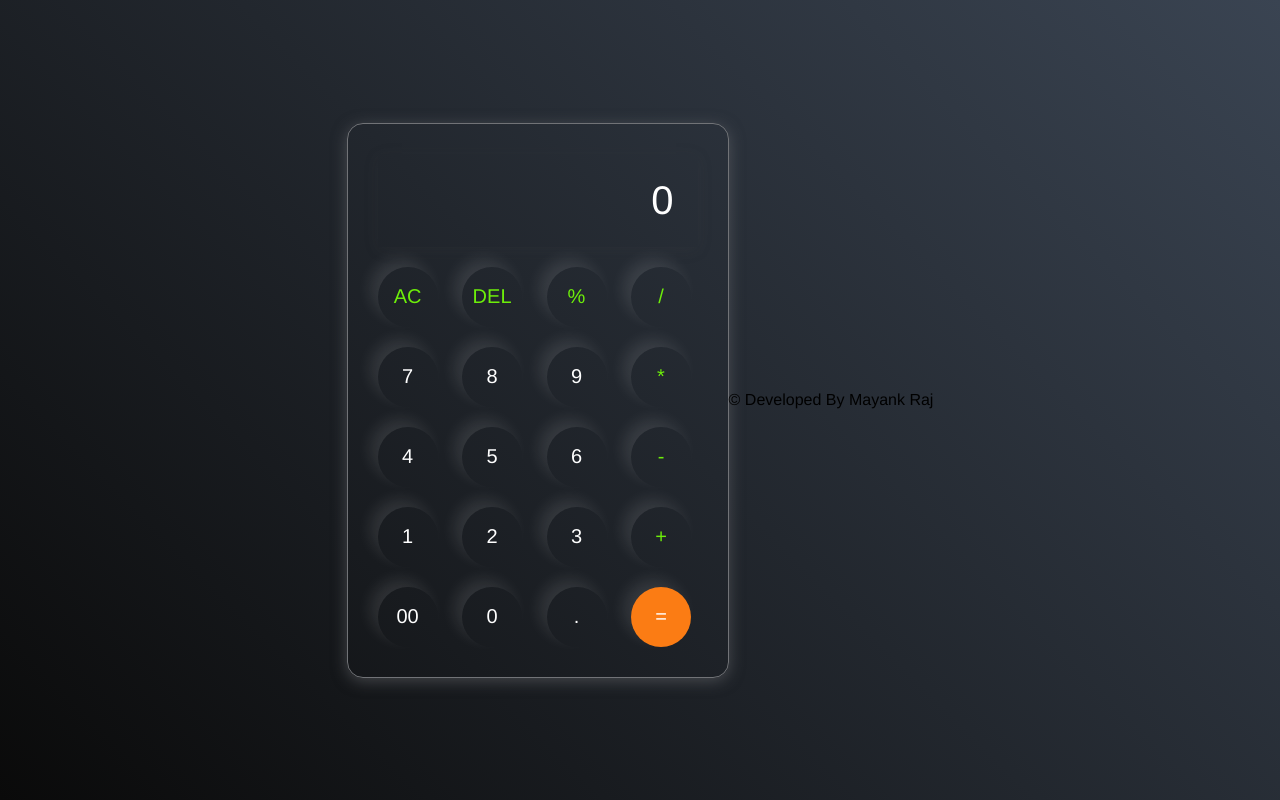
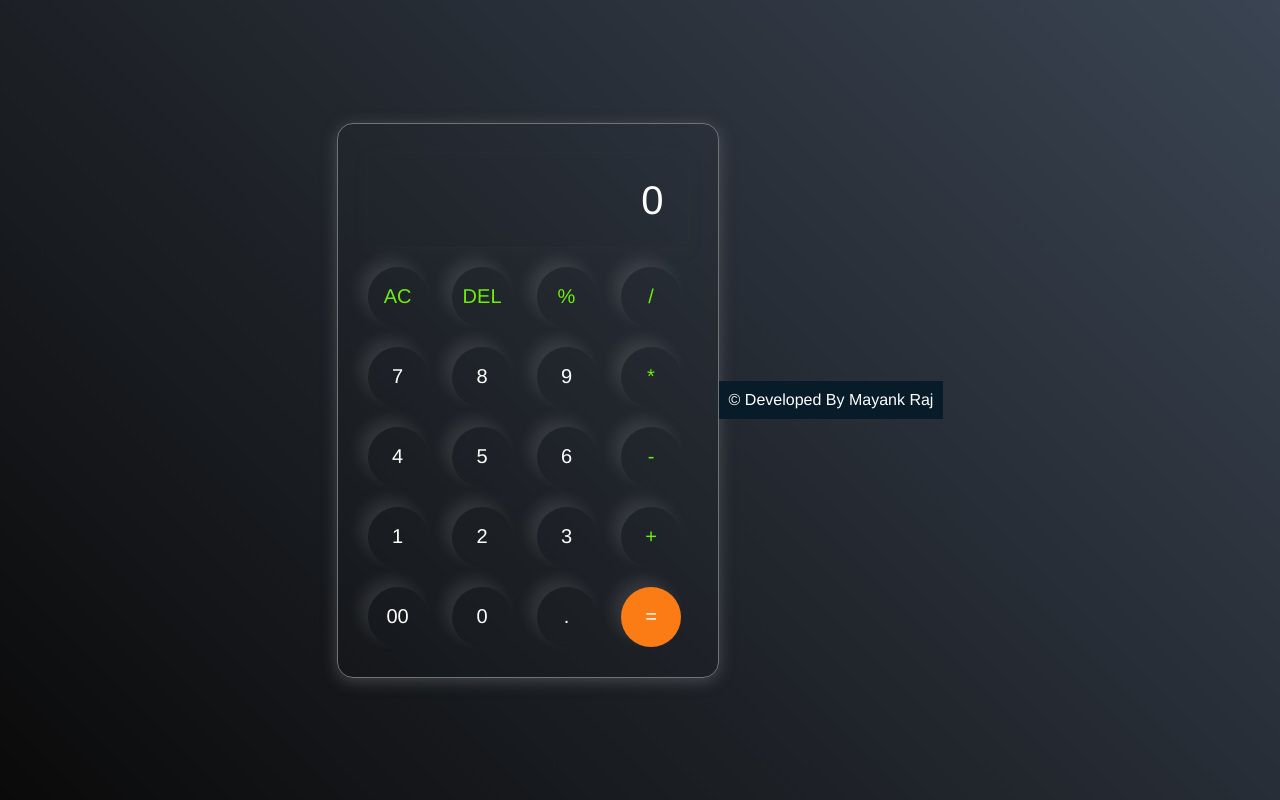
Before and after one commit to mayank679/Calculator, a plain HTML site: page index.html in a window 1280 px wide. Drawn offline with Linux system fonts and the light colour scheme.

Commit message:
Update style.css

```diff
--- a/style.css
+++ b/style.css
@@ -52,3 +52,9 @@ button{
 .operator{
     color: #6dee0a;
 }
+footer {
+    text-align: center;
+    padding: 10px;
+    background-color: #081b29;
+    color: white;
+}
```
